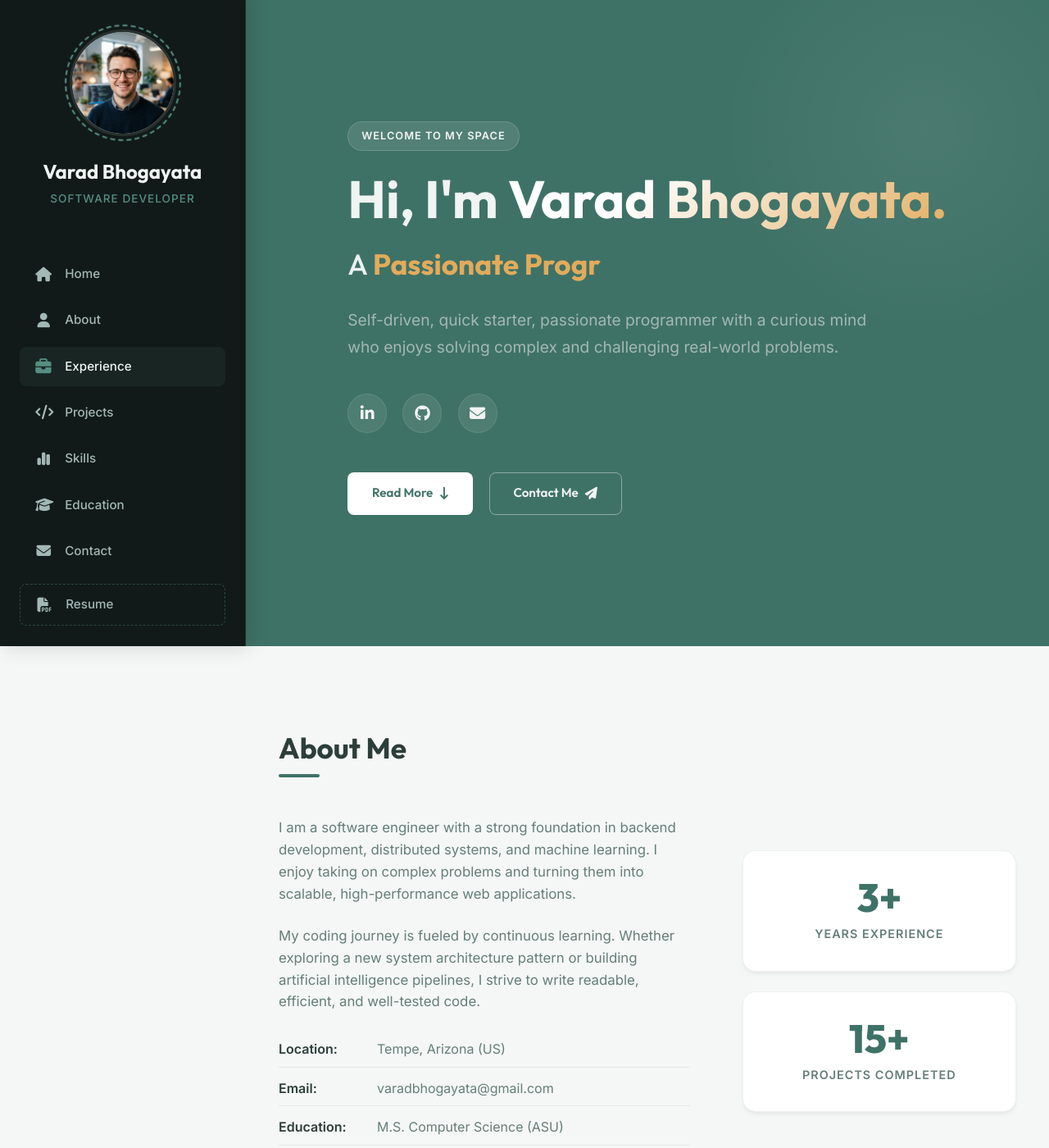
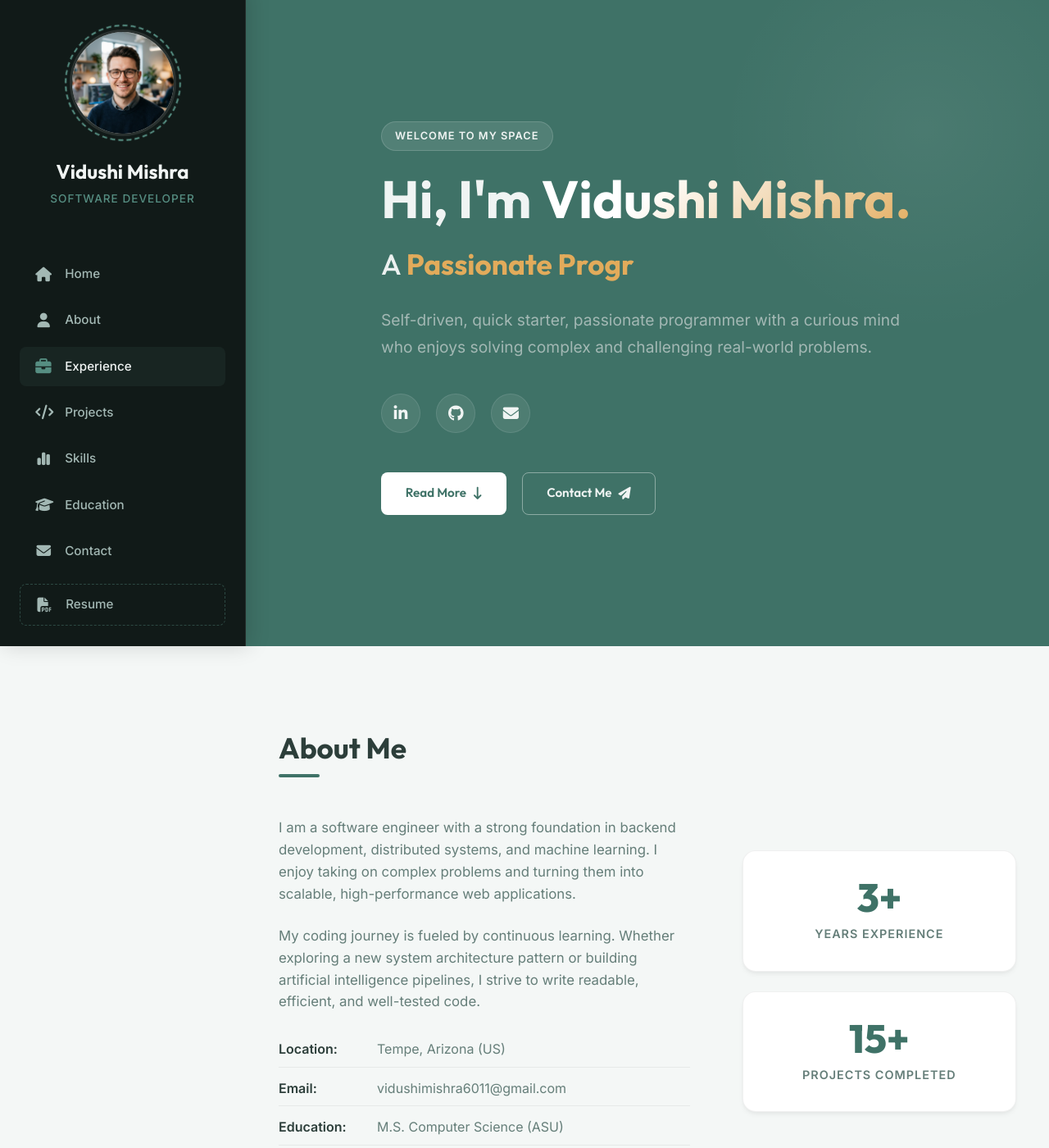
Before and after one commit to vidushi6011/portfolio-website, a website built with Vite: page index.html in a window 1280 px wide. Shown: the part 12-1412 px from the top of the page at 82% size. Built offline with nearby package versions, Linux system fonts and the light colour scheme.

Commit message:
Update portfolio name to Vidushi Mishra and email/social links

```diff
--- a/index.html
+++ b/index.html
@@ -5,8 +5,8 @@
   <meta name="viewport" content="width=device-width, initial-scale=1.0">
   <meta http-equiv="X-UA-Compatible" content="IE=edge">
 
-  <title>Varad Bhogayata | Software Developer Portfolio</title>
-  <meta name="description" content="Personal portfolio of Varad Bhogayata, a self-driven, passionate software developer specializing in backend development, systems, and machine learning.">
+  <title>Vidushi Mishra | Software Developer Portfolio</title>
+  <meta name="description" content="Personal portfolio of Vidushi Mishra, a self-driven, passionate software developer specializing in backend development, systems, and machine learning.">
 
   <!-- Fonts -->
   <link rel="preconnect" href="https://fonts.googleapis.com">
@@ -24,7 +24,7 @@
   <!-- Mobile Navigation Header -->
   <header class="mobile-header">
     <div class="mobile-logo">
-      <span class="logo-name">Varad Bhogayata</span>
+      <span class="logo-name">Vidushi Mishra</span>
       <span class="logo-title">Software Developer</span>
     </div>
     <button class="mobile-nav-toggle" id="mobileNavToggle" aria-label="Toggle navigation menu">
@@ -36,10 +36,10 @@
   <aside class="sidebar" id="sidebar">
     <div class="sidebar-brand">
       <div class="avatar-wrapper">
-        <img src="avatar.png" alt="Varad Bhogayata" class="avatar-img">
+        <img src="avatar.png" alt="Vidushi Mishra" class="avatar-img">
         <div class="avatar-ring"></div>
       </div>
-      <h1 class="sidebar-name">Varad Bhogayata</h1>
+      <h1 class="sidebar-name">Vidushi Mishra</h1>
       <p class="sidebar-tagline">Software Developer</p>
     </div>
 
@@ -89,7 +89,7 @@
     </nav>
 
     <div class="sidebar-footer">
-      <p>&copy; 2026 Varad Bhogayata</p>
+      <p>&copy; 2026 Vidushi Mishra</p>
     </div>
   </aside>
 
@@ -101,7 +101,7 @@
       <div class="hero-bg-accent"></div>
       <div class="hero-content container">
         <span class="welcome-badge">Welcome to my space</span>
-        <h1 class="hero-title">Hi, I'm <span class="name-gradient">Varad Bhogayata.</span></h1>
+        <h1 class="hero-title">Hi, I'm <span class="name-gradient">Vidushi Mishra.</span></h1>
 
         <!-- Typewriter Effect Container -->
         <h2 class="hero-subtitle">
@@ -120,7 +120,7 @@
           <a href="https://github.com" target="_blank" rel="noopener noreferrer" aria-label="GitHub" class="social-icon">
             <i class="fa-brands fa-github"></i>
           </a>
-          <a href="mailto:varad@example.com" aria-label="Email" class="social-icon">
+          <a href="mailto:vidushimishra6011@gmail.com" aria-label="Email" class="social-icon">
             <i class="fa-solid fa-envelope"></i>
           </a>
         </div>
@@ -152,7 +152,7 @@
               </div>
               <div class="detail-item">
                 <span class="detail-label">Email:</span>
-                <span class="detail-value">varadbhogayata@gmail.com</span>
+                <span class="detail-value">vidushimishra6011@gmail.com</span>
               </div>
               <div class="detail-item">
                 <span class="detail-label">Education:</span>
@@ -384,7 +384,7 @@
               <i class="fa-solid fa-envelope"></i>
               <div>
                 <h3>Email</h3>
-                <p><a href="mailto:varadbhogayata@gmail.com">varadbhogayata@gmail.com</a></p>
+                <p><a href="mailto:vidushimishra6011@gmail.com">vidushimishra6011@gmail.com</a></p>
               </div>
             </div>
 
@@ -400,7 +400,7 @@
               <i class="fa-brands fa-linkedin"></i>
               <div>
                 <h3>LinkedIn</h3>
-                <p><a href="https://linkedin.com" target="_blank" rel="noopener noreferrer">linkedin.com/in/varad</a></p>
+                <p><a href="https://linkedin.com" target="_blank" rel="noopener noreferrer">linkedin.com/in/vidushi-mishra</a></p>
               </div>
             </div>
           </div>
@@ -435,7 +435,7 @@
     <!-- Footer -->
     <footer class="main-footer">
       <div class="container">
-        <p>Designed & Built by Varad Bhogayata &copy; 2026. All rights reserved.</p>
+        <p>Designed & Built by Vidushi Mishra &copy; 2026. All rights reserved.</p>
       </div>
     </footer>
 
```
